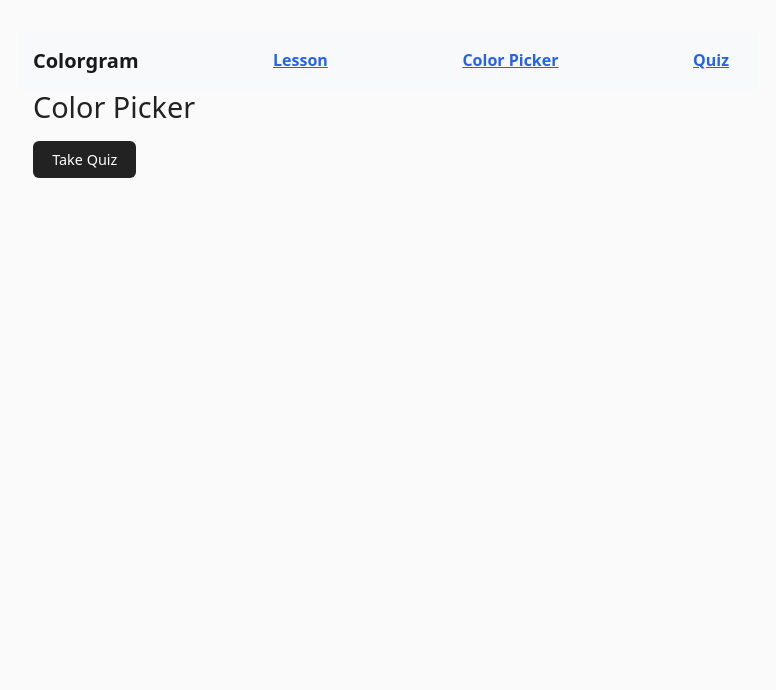
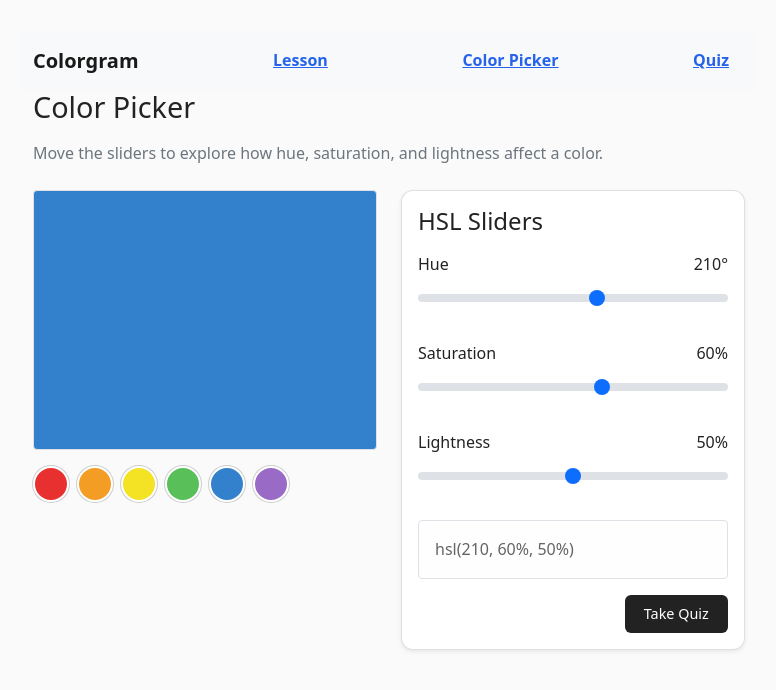
Before and after one commit to syoon2021/ColorAlong, a Flask app: page /color_picker in a window 1280 px wide. Shown: the top 690 px of the page, without its empty margins (251-1027 px from the left). Run offline with Flask 3, Linux system fonts and the light colour scheme; some libraries are stand-ins or nearby versions.

Commit message:
Implemented color picker, color picker, improved quiz handling

```diff
--- a/static/main.css
+++ b/static/main.css
@@ -56,3 +56,30 @@ section {
 }
 
 nav a { margin-right: 1rem; font-weight: 600; }
+
+#color-preview {
+  min-height: 260px;
+  background: hsl(210, 60%, 50%);
+}
+
+.preset-circle {
+  width: 36px;
+  height: 36px;
+  border-radius: 50%;
+  display: inline-block;
+  cursor: pointer;
+  border: 2px solid #fff;
+  box-shadow: 0 0 0 1px #ccc;
+}
+
+.preset-circle:hover {
+  transform: scale(1.08);
+}
+
+.card {
+  border-radius: 12px;
+}
+
+.form-range {
+  cursor: pointer;
+}
--- a/static/website.js
+++ b/static/website.js
@@ -1,41 +1,105 @@
 document.addEventListener("DOMContentLoaded", function () {
+    setupQuizPage();
+    setupColorPickerPage();
+});
+
+function setupQuizPage() {
     const optionBtns = document.querySelectorAll(".option-btn");
-    const quizId = document.querySelector("h2").textContent.split("#")[1].trim();
-    const savedResponses = JSON.parse(localStorage.getItem('quiz_responses')) || {};
+    const heading = document.querySelector("h2");
+
+    if (!optionBtns.length || !heading || !heading.textContent.includes("#")) {
+        return;
+    }
+
+    const quizId = heading.textContent.split("#")[1].trim();
+    const savedResponses = JSON.parse(localStorage.getItem("quiz_responses")) || {};
+
     if (savedResponses[quizId]) {
-        const selectedText = savedResponses[quizId];
-        applyUI(selectedText);
+        applyQuizUI(savedResponses[quizId]);
     }
 
     optionBtns.forEach(btn => {
         btn.addEventListener("click", function () {
             const selected = this.textContent.trim();
+            const correctAnswer = this.getAttribute("data-answer");
 
             savedResponses[quizId] = selected;
-            localStorage.setItem('quiz_responses', JSON.stringify(savedResponses));
+            localStorage.setItem("quiz_responses", JSON.stringify(savedResponses));
 
-            const correctAnswer = this.getAttribute("data-answer");
-            fetch('/record_answer', {
-                method: 'POST',
-                headers: { 'Content-Type': 'application/json' },
-                body: JSON.stringify({ quiz_id: quizId, is_correct: (selected === correctAnswer) })
+            fetch("/record_answer", {
+                method: "POST",
+                headers: { "Content-Type": "application/json" },
+                body: JSON.stringify({
+                    quiz_id: quizId,
+                    selected_answer: selected,
+                    is_correct: selected === correctAnswer
+                })
             });
 
-            applyUI(selected);
+            applyQuizUI(selected);
         });
     });
 
-    function applyUI(selectedText) {
+    function applyQuizUI(selectedText) {
         optionBtns.forEach(b => {
             const correctAnswer = b.getAttribute("data-answer");
             b.disabled = true;
 
             if (b.textContent.trim() === correctAnswer) {
-                b.classList.replace("btn-outline-primary", "btn-success");
+                b.classList.remove("btn-outline-primary");
+                b.classList.add("btn-success");
             }
+
             if (b.textContent.trim() === selectedText && selectedText !== correctAnswer) {
-                b.classList.replace("btn-outline-primary", "btn-danger");
+                b.classList.remove("btn-outline-primary");
+                b.classList.add("btn-danger");
             }
         });
     }
-});
+}
+
+function setupColorPickerPage() {
+    const preview = document.getElementById("color-preview");
+    const hue = document.getElementById("hue");
+    const saturation = document.getElementById("saturation");
+    const lightness = document.getElementById("lightness");
+
+    if (!preview || !hue || !saturation || !lightness) {
+        return;
+    }
+
+    const hueValue = document.getElementById("hue-value");
+    const saturationValue = document.getElementById("saturation-value");
+    const lightnessValue = document.getElementById("lightness-value");
+    const hslOutput = document.getElementById("hsl-output");
+    const presetCircles = document.querySelectorAll(".preset-circle");
+
+    function updateColor() {
+        const h = hue.value;
+        const s = saturation.value;
+        const l = lightness.value;
+
+        const hsl = `hsl(${h}, ${s}%, ${l}%)`;
+
+        preview.style.background = hsl;
+        hueValue.textContent = `${h}°`;
+        saturationValue.textContent = `${s}%`;
+        lightnessValue.textContent = `${l}%`;
+        hslOutput.textContent = hsl;
+    }
+
+    [hue, saturation, lightness].forEach(input => {
+        input.addEventListener("input", updateColor);
+    });
+
+    presetCircles.forEach(circle => {
+        circle.addEventListener("click", function () {
+            hue.value = this.dataset.h;
+            saturation.value = this.dataset.s;
+            lightness.value = this.dataset.l;
+            updateColor();
+        });
+    });
+
+    updateColor();
+}
--- a/templates/color_picker.html
+++ b/templates/color_picker.html
@@ -1,18 +1,61 @@
 {% extends "layout.html" %}
 
 {% block content %}
-
-
 <div class="container">
     <h1>Color Picker</h1>
+    <p class="text-muted">Move the sliders to explore how hue, saturation, and lightness affect a color.</p>
 
-    <a href="/quiz" class="btn btn-primary">
-        Take Quiz
-    </a>
+    <div class="row mt-4">
+        <div class="col-md-6">
+            <div id="color-preview" class="border rounded mb-3" style="height: 260px; background: hsl(210, 60%, 50%);"></div>
 
+            <div class="d-flex gap-2 align-items-center mb-3">
+                <span class="preset-circle" data-h="0" data-s="80" data-l="55" style="background: hsl(0,80%,55%);"></span>
+                <span class="preset-circle" data-h="35" data-s="90" data-l="55" style="background: hsl(35,90%,55%);"></span>
+                <span class="preset-circle" data-h="55" data-s="90" data-l="55" style="background: hsl(55,90%,55%);"></span>
+                <span class="preset-circle" data-h="120" data-s="45" data-l="55" style="background: hsl(120,45%,55%);"></span>
+                <span class="preset-circle" data-h="210" data-s="60" data-l="50" style="background: hsl(210,60%,50%);"></span>
+                <span class="preset-circle" data-h="270" data-s="45" data-l="60" style="background: hsl(270,45%,60%);"></span>
+            </div>
+        </div>
+
+        <div class="col-md-6">
+            <div class="card p-3 shadow-sm">
+                <h4 class="mb-3">HSL Sliders</h4>
+
+                <div class="mb-4">
+                    <label for="hue" class="form-label d-flex justify-content-between">
+                        <span>Hue</span>
+                        <span id="hue-value">210°</span>
+                    </label>
+                    <input type="range" class="form-range" id="hue" min="0" max="360" value="210">
+                </div>
+
+                <div class="mb-4">
+                    <label for="saturation" class="form-label d-flex justify-content-between">
+                        <span>Saturation</span>
+                        <span id="saturation-value">60%</span>
+                    </label>
+                    <input type="range" class="form-range" id="saturation" min="0" max="100" value="60">
+                </div>
+
+                <div class="mb-4">
+                    <label for="lightness" class="form-label d-flex justify-content-between">
+                        <span>Lightness</span>
+                        <span id="lightness-value">50%</span>
+                    </label>
+                    <input type="range" class="form-range" id="lightness" min="0" max="100" value="50">
+                </div>
+
+                <div class="alert alert-light border" id="hsl-output">
+                    hsl(210, 60%, 50%)
+                </div>
+
+                <div class="d-flex justify-content-end">
+                    <a href="/quiz" class="btn btn-primary">Take Quiz</a>
+                </div>
+            </div>
+        </div>
+    </div>
 </div>
-
-
-<script src="{{url_for('static', filename='website.js')}}"></script>
-
 {% endblock %}
```
